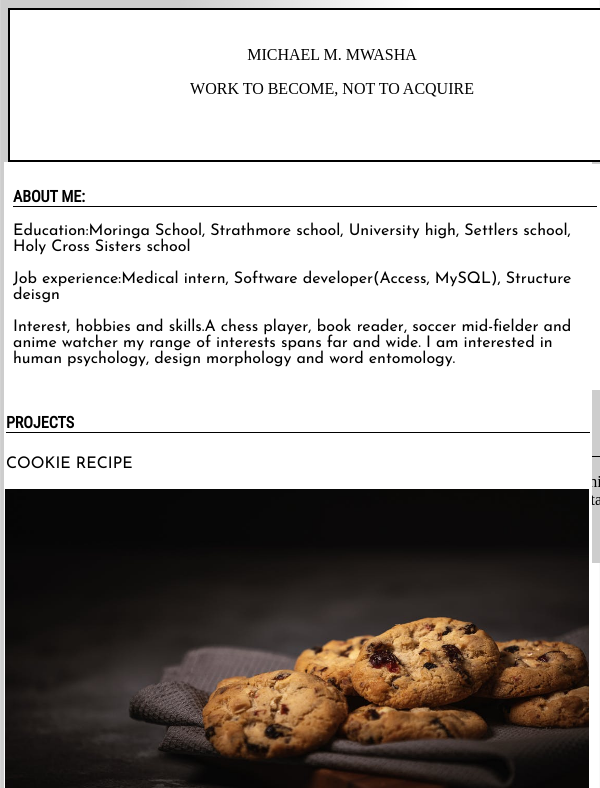
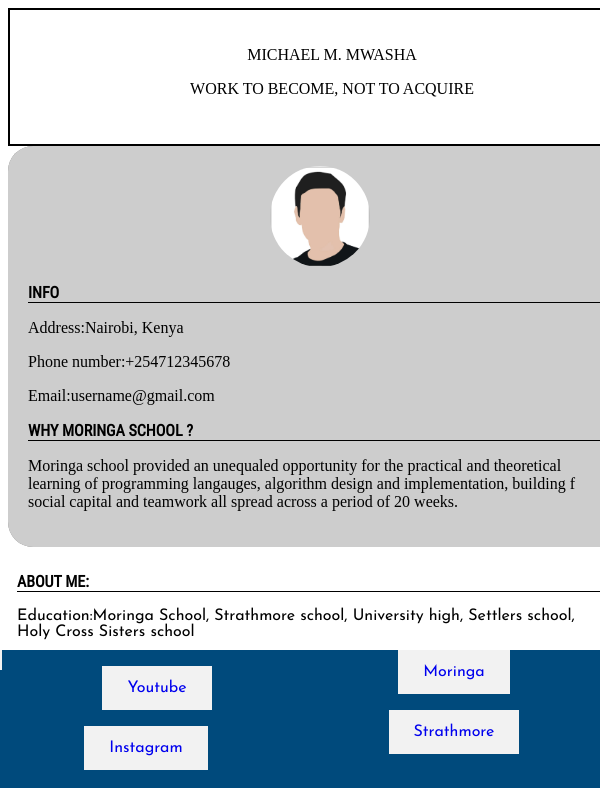
Before and after one commit to Kanashi-Senshi/portfolio, a plain HTML site: page portfolio.html in a window 600 px wide. Shown: the top 788 px of the page. Drawn offline with Linux system fonts and the light colour scheme; files whose address does not match are found by name.

Commit message:
Add a footer section

```diff
--- a/css/styles.css
+++ b/css/styles.css
@@ -2,10 +2,12 @@
     src: url(RobotoCondensed-Regular.ttf);
     font-family: Opensans;
 }
-
+@media screen and (min-width: 767px){
 body {
     height: 100%;
     background: linear-gradient(90deg, #cdcdcd 30%, white 70%);
+    min-height: 100%;
+    grid-template-rows: 1fr auto;
 }
 .top-bar{
     margin: auto;
@@ -75,36 +77,120 @@ body {
    color: black;
    padding-top: 7px;
 }
+.footer{
+    position: fixed;
+    left: 0;
+    bottom: 0;
+    width: 100%;
+    background-color: #004a7c;
+    color: white;
+    height: 150px;
+   column-count: 2;
+   column-gap: 40px;
+   padding: 10px;
+   text-align: center;
+}
+.social{
+    width: 50%;
+    padding: 10px;
+    border-left: 2px solid #f2f2f2;
+}
+a:link, a:visited {
+    background-color: #f2f2f2;
+    color: f2f2f2;
+    padding: 14px 25px;
+    text-align: center;
+    text-decoration: none;
+    display: inline-block;
+}
+}
 @media screen and (min-width: 480px) and (max-width: 767px) {
     body{
-        background-color: black;
+        background-color: white;
+        background: white;
     }
     .top-bar{
         width: 100%;
+        margin: auto;
+        color: black;
+        background-color: white;
+        text-align: center;
+        font-size: 100%;
+        border: 2px solid black;
+        padding: 30px;
+        padding-top: 20px;
     }
     .sidebar{
+        background-color: grey;
         width: 100%;
         border-radius: 25px;
-        clear: both;
-        position: absolute;
+        position: relative;
+    }
+    .sidebar-heading{
+        font-family: 'Opensans', sans-serif;
+        font-size: 400;
+        border-radius: 0%;
+        border-bottom: 1px solid black;
+        font-weight: bold;
     }
     .mainbar{
         width: 100%;
         clear: both;
         position: relative;
-
+        font-family: 'Josefin Sans', sans-serif;
+        font-size: 1000;
+        width: 100%;
+        background-color: white;
+        padding: 2px;
+        clear: both;
     }
     .contact-info{
+        background-color: #cdcdcd;
         width: 100%;
-        position: absolute;
+        position: relative;
         border-radius: 25px;
         padding: 20px;
+    }
+    .contact-info-image{
+        display: block;
+        margin-left: auto;
+        margin-right: auto;
+        border-radius: 50%;
+        width: 100px;
     }
     .about-me{
         width: 100%;
         clear: both;
+        background-color: white;
+        padding:7px;
+        color: black;
     }
     .cookies{
         width: 100%;
     }
+    .footer{
+        position: fixed;
+        left: 0;
+        bottom: 0;
+        width: 100%;
+        background-color: #004a7c;
+        color: white;
+        height: 150px;
+       column-count: 2;
+       text-align: center;
+    }
+    .social{
+        width: 30%%;
+        float: left;
+        padding: 10px;
+        border-left: 2px solid #f2f2f2;
+    }
+    a:link, a:visited {
+        background-color: #f2f2f2;
+        color: f2f2f2;
+        padding: 14px 25px;
+        text-align: center;
+        text-decoration: none;
+        display: inline-block;
+    }
 }
--- a/portfolio.html
+++ b/portfolio.html
@@ -82,24 +82,12 @@
             <p>Bands and musicians need to have a website that is attractive to visitors and provides all of the necessary information that fans will want to find.</p>
           </div>
           <div class="footer">
-            <div class="social">
-              <a link href="https://www.youtube.com/">Youtube</a>
-              <a link href="https://www.instagram.com/?hl=en">Instagram</a>
-              <a link href="https://www.google.com/">Google</a>
-            </div>
-            <div class="school">
-              <a link href="https://moringaschool.com/">Moringa</a>
-              <a link href="http://www.strathmore.ac.ke/">Strathmore</a>
-              <a link href="https://universitywildcats.edlioschool.com/">University high</a>
-              <a link href="https://www.settlers.org.za/">Settlers</a>
-            </div>
-            <div class="projects-link">
-              <a link href="https://moringaschool.com/">Project 1</a>
-              <a link href="https://moringaschool.com/">Project 2</a>
-              <a link href="https://moringaschool.com/">Project 3</a>
-              <a link href="https://moringaschool.com/">Project 4</a>
-              <a link href="https://moringaschool.com/">Project 5</a>
-            </div>
+            <div class="social"></div>
+              <p><a link href="https://www.youtube.com/">Youtube</a></p>
+              <p><a link href="https://www.instagram.com/?hl=en">Instagram</a></p>
+              <p><a link href="https://moringaschool.com/">Moringa</a></p>
+              <p><a link href="http://www.strathmore.ac.ke/">Strathmore</a></p>
+          </div>
           </div>
 
       </div>
```
